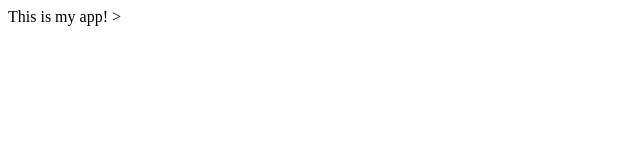
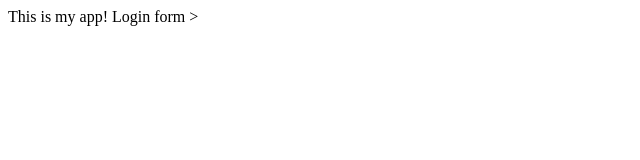
Before and after one commit to AMlodozeniec/gitTest, a plain HTML site: page index.html in a window 1280 px wide. Shown: the full height of the page, 0-640 px from the left. Drawn offline with Linux system fonts and the light colour scheme.

Commit message:
login form

```diff
--- /dev/null
+++ b/dir2/app2.js
@@ -0,0 +1 @@
+console.log("ma")
--- a/index.html
+++ b/index.html
@@ -4,5 +4,6 @@
     </head>
     <body>
         This is my app!
+        Login form
     </body>
 </html>>
```
Also changed, not shown: login.html (added, +3 -0 lines), log.txt (added).
